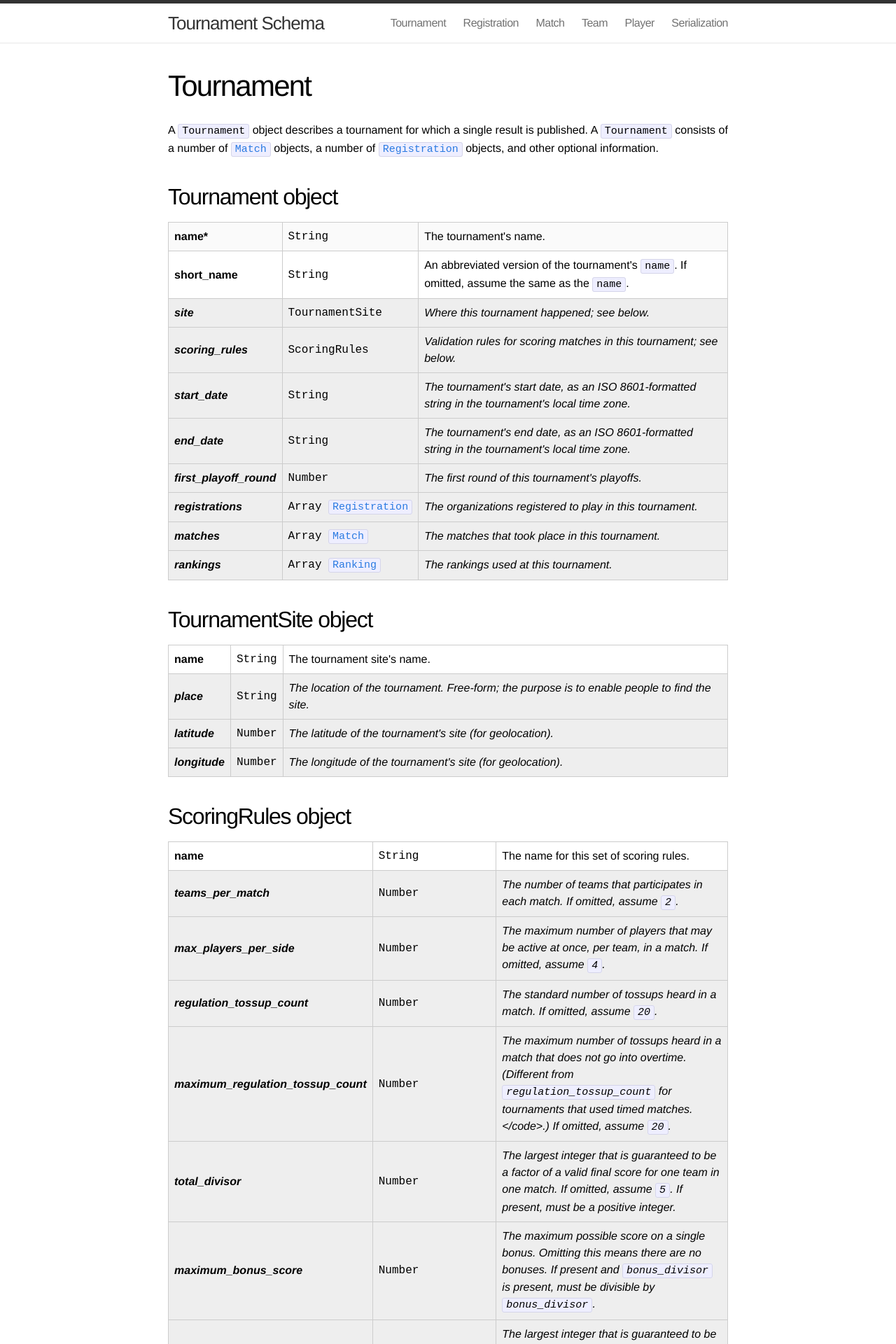
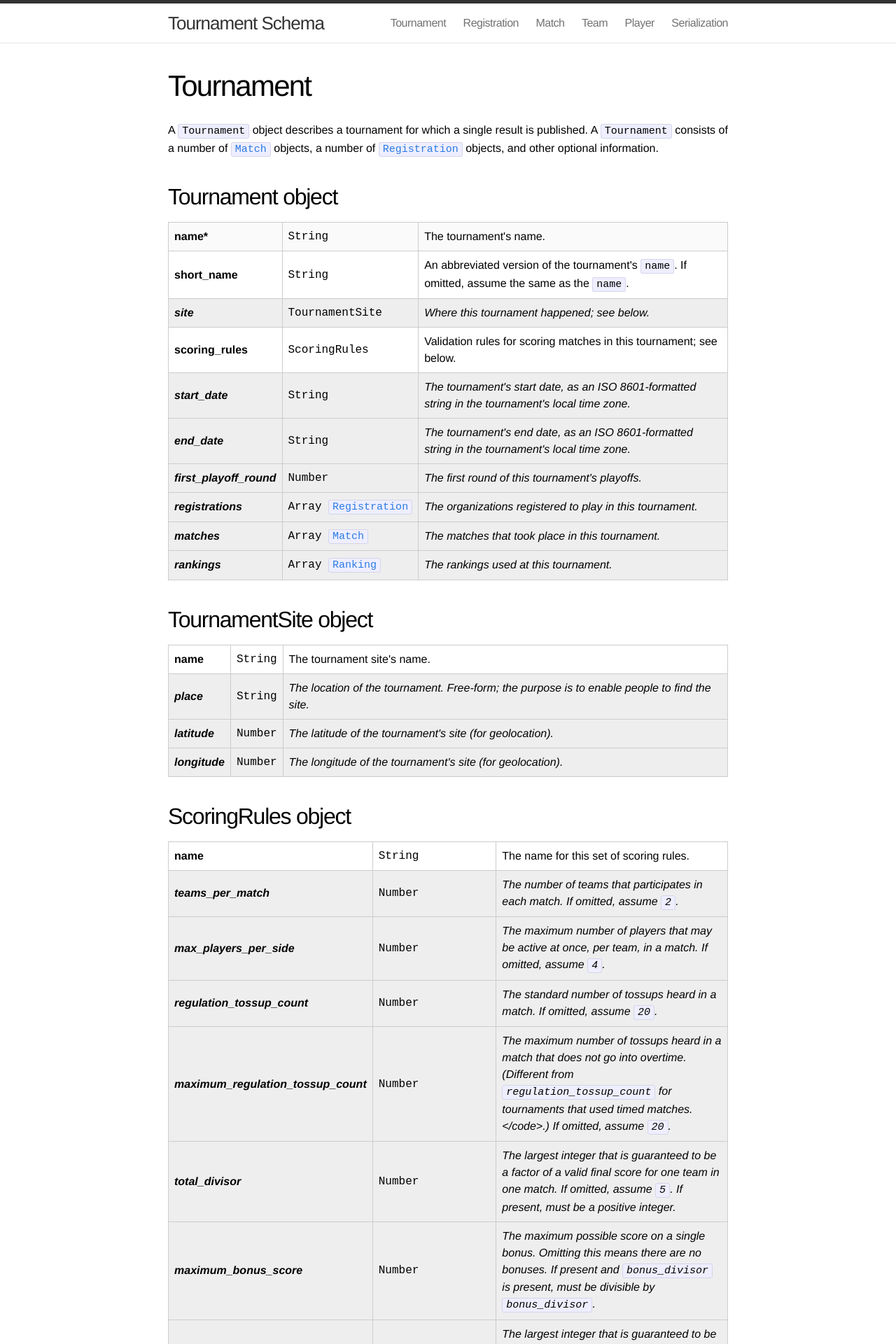
Before and after one commit to quizbowl/schema, a Jekyll site: the page built from tournament.md, in a window 1280 px wide. Shown: the top 1920 px of the page at 70% size. Built offline with Jekyll 4.4.1, drawn with Linux system fonts in a browser that asks for light colours.

```diff
--- a/tournament.md
+++ b/tournament.md
@@ -22,7 +22,7 @@ A `Tournament` object describes a tournament for which a single result is publis
     <td class="type">TournamentSite</td>
     <td>Where this tournament happened; see below.</td>
   </tr>
-  <tr class="optional">
+  <tr>
     <th>scoring_rules</th>
     <td class="type">ScoringRules</td>
     <td>Validation rules for scoring matches in this tournament; see below.</td>
```
